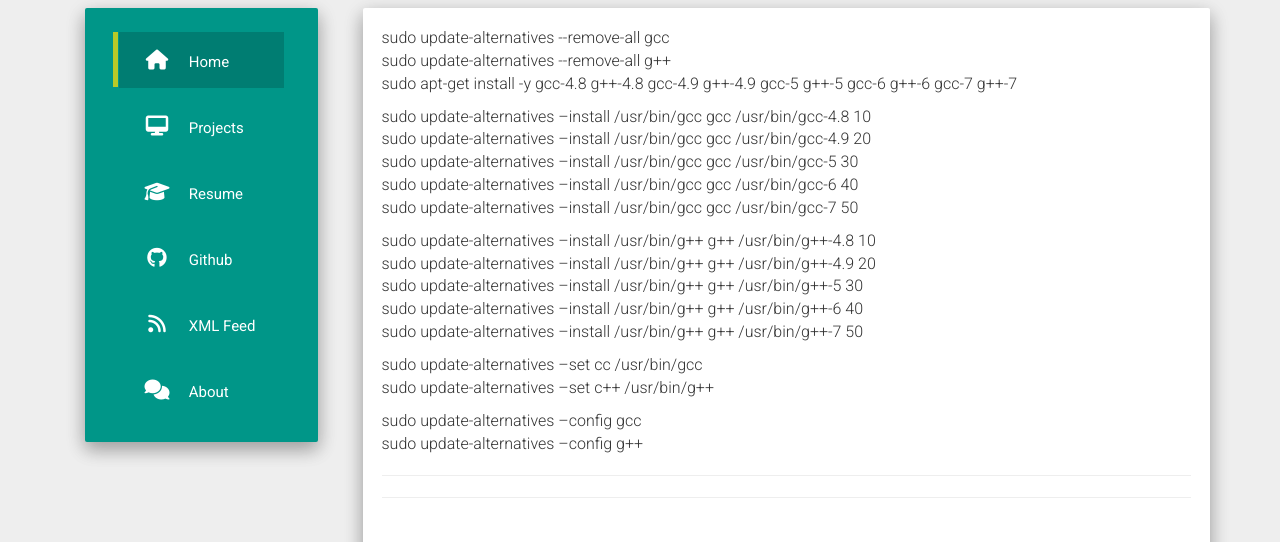
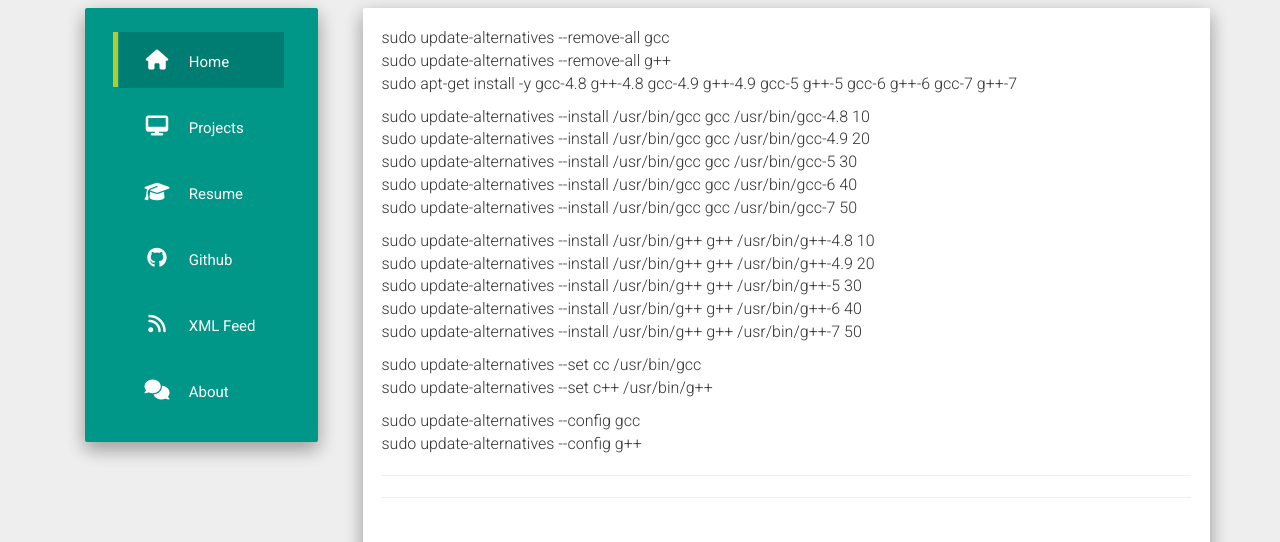
Before and after one commit to onmanoff/onmanoff.github.io, a Jekyll site: the page built from _posts/2019-05-20-boost-compile.md, in a window 1280 px wide. Shown: the part 220-762 px from the top of the page. Built offline with Jekyll 4.4.1, drawn with Linux system fonts in a browser that asks for light colours; nearby versions of some CDN libraries.

```diff
--- a/_posts/2019-05-20-boost-compile.md
+++ b/_posts/2019-05-20-boost-compile.md
@@ -8,20 +8,20 @@ sudo update-alternatives \-\-remove-all gcc
 sudo update-alternatives \-\-remove-all g++
 sudo apt-get install -y gcc-4.8 g++-4.8 gcc-4.9 g++-4.9 gcc-5 g++-5 gcc-6 g++-6 gcc-7 g++-7
 
-sudo update-alternatives --install /usr/bin/gcc gcc /usr/bin/gcc-4.8 10
-sudo update-alternatives --install /usr/bin/gcc gcc /usr/bin/gcc-4.9 20
-sudo update-alternatives --install /usr/bin/gcc gcc /usr/bin/gcc-5 30
-sudo update-alternatives --install /usr/bin/gcc gcc /usr/bin/gcc-6 40
-sudo update-alternatives --install /usr/bin/gcc gcc /usr/bin/gcc-7 50
+sudo update-alternatives \-\-install /usr/bin/gcc gcc /usr/bin/gcc-4.8 10
+sudo update-alternatives \-\-install /usr/bin/gcc gcc /usr/bin/gcc-4.9 20
+sudo update-alternatives \-\-install /usr/bin/gcc gcc /usr/bin/gcc-5 30
+sudo update-alternatives \-\-install /usr/bin/gcc gcc /usr/bin/gcc-6 40
+sudo update-alternatives \-\-install /usr/bin/gcc gcc /usr/bin/gcc-7 50
 
-sudo update-alternatives --install /usr/bin/g++ g++ /usr/bin/g++-4.8 10
-sudo update-alternatives --install /usr/bin/g++ g++ /usr/bin/g++-4.9 20
-sudo update-alternatives --install /usr/bin/g++ g++ /usr/bin/g++-5 30
-sudo update-alternatives --install /usr/bin/g++ g++ /usr/bin/g++-6 40
-sudo update-alternatives --install /usr/bin/g++ g++ /usr/bin/g++-7 50
+sudo update-alternatives \-\-install /usr/bin/g++ g++ /usr/bin/g++-4.8 10
+sudo update-alternatives \-\-install /usr/bin/g++ g++ /usr/bin/g++-4.9 20
+sudo update-alternatives \-\-install /usr/bin/g++ g++ /usr/bin/g++-5 30
+sudo update-alternatives \-\-install /usr/bin/g++ g++ /usr/bin/g++-6 40
+sudo update-alternatives \-\-install /usr/bin/g++ g++ /usr/bin/g++-7 50
 
-sudo update-alternatives --set cc /usr/bin/gcc
-sudo update-alternatives --set c++ /usr/bin/g++
+sudo update-alternatives \-\-set cc /usr/bin/gcc
+sudo update-alternatives \-\-set c++ /usr/bin/g++
 
-sudo update-alternatives --config gcc
-sudo update-alternatives --config g++
+sudo update-alternatives \-\-config gcc
+sudo update-alternatives \-\-config g++
```
